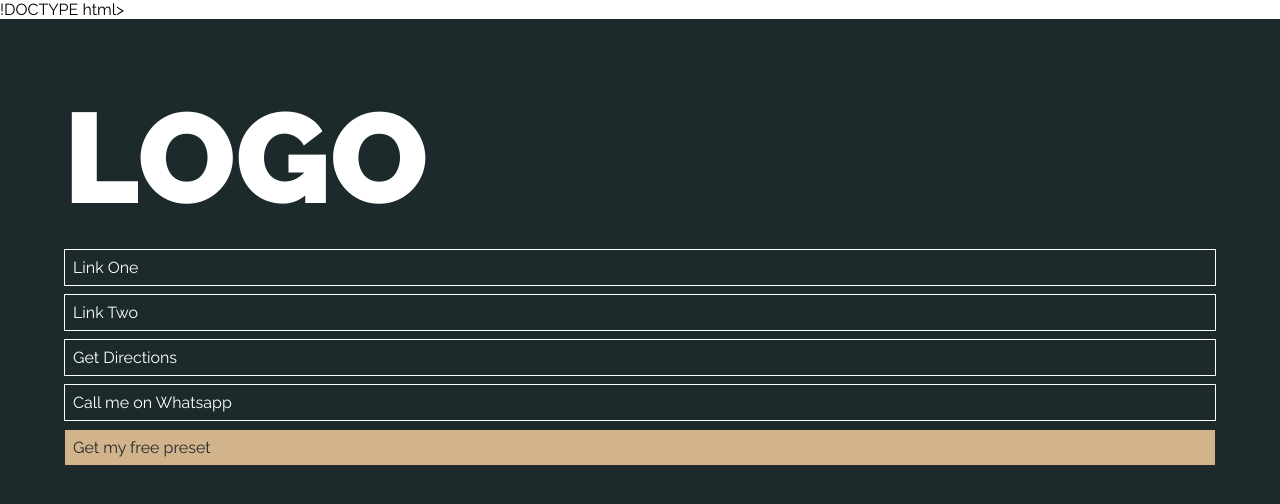
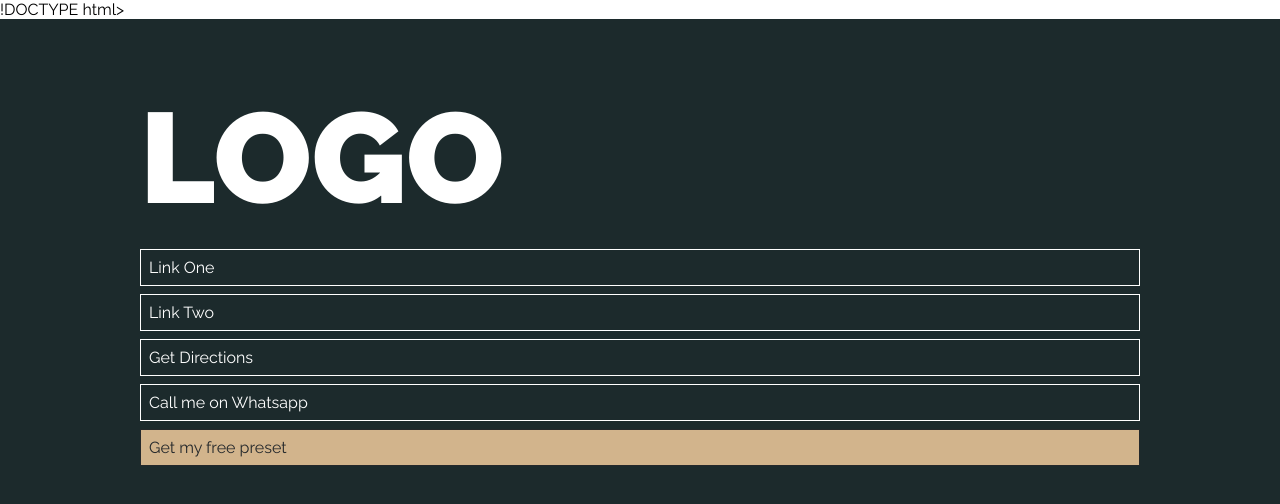
Before and after one commit to Liesbeth-P/the-bunker-hotel, a plain HTML site: page explore.html in a window 1280 px wide. Drawn offline with Linux system fonts and the light colour scheme.

Commit message:
Adding Capped width Class

```diff
--- a/style.css
+++ b/style.css
@@ -173,6 +173,11 @@ footer p { margin-bottom: 0.2rem; }
     color: #24282B;
 }
 
+.capped-width {
+    max-width: 1000px;
+    margin: auto;
+ }
+
 /* SM - max-width in pixels approximately 768px */
 @media (max-width: 48em) {
 
```
